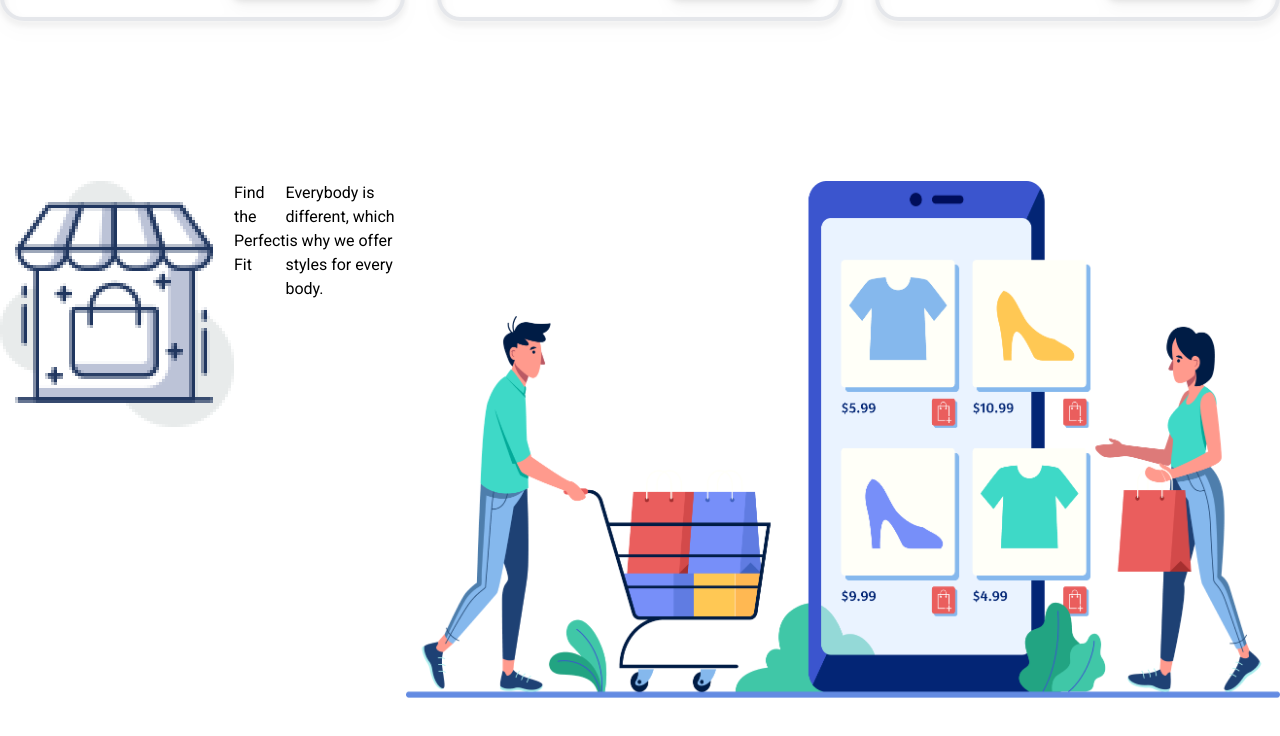
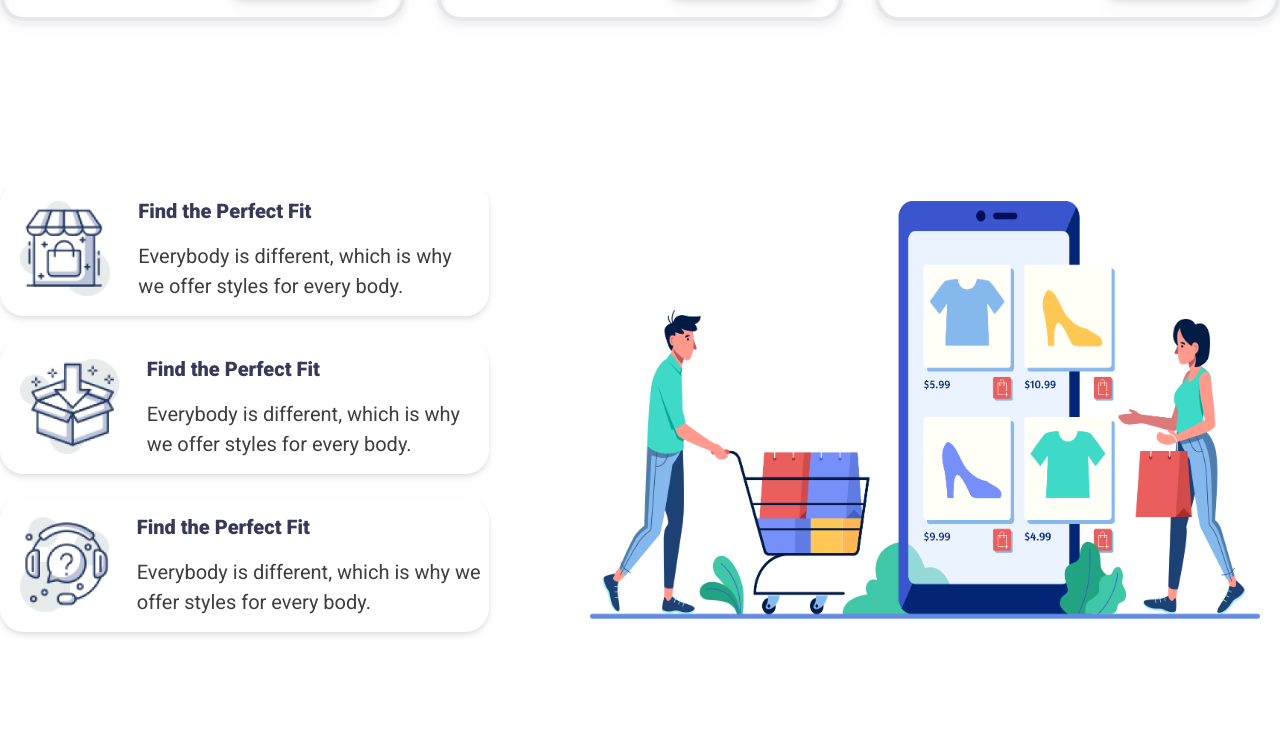
Before and after one commit to devsamim/penguin-fashion-tailwind, a plain HTML site: page index.html in a window 1280 px wide. Shown: the part 2256-2992 px from the top of the page. Drawn offline with nearby package versions, Linux system fonts and the light colour scheme.

Commit message:
penguin website complete for trailwind

```diff
--- a/index.html
+++ b/index.html
@@ -162,19 +162,41 @@
  </section>
  <!-- last section -->
  <section class="my-40 mb-20 max-w-7xl mx-auto">
+<!-- card ---1 -->
 <div class="flex">
-  <div>
-   <div class="flex">
-    <img src="icons/house.png" alt="">
-    <h3>Find the Perfect Fit</h3>
-    <p>Everybody is different, which is why we
+  <div class="space-y-4">
+   <div class="inline-flex rounded-3xl bg-white drop-shadow-md w-[489px] h-[135px]">
+    <img class="bg-cover p-5 items-center" src="icons/house.png" alt="">
+    <div>
+      <h3 class="text-xl font-extrabold text-[#363958] p-2 mt-2">Find the Perfect Fit</h3>
+    <p class=" text-[#3E3E3E] p-2 text-[20px]">Everybody is different, which is why we
       offer styles for every body.</p>
+    </div>
+   </div>
+   <!-- card -- 2 -->
+   <div class="inline-flex rounded-3xl bg-white drop-shadow-md w-[489px] h-[135px]">
+    <img class="bg-cover p-5" src="icons/box.png" alt="">
+    <div>
+      <h3 class="text-xl font-extrabold text-[#363958] p-2 mt-2">Find the Perfect Fit</h3>
+    <p class=" text-[#3E3E3E] p-2 text-[20px]">Everybody is different, which is why we
+      offer styles for every body.</p>
+    </div>
+   </div>
+   <!-- card 3-- -->
+   <div class="inline-flex rounded-3xl bg-white drop-shadow-md w-[489px] h-[135px]">
+    <img class="bg-cover p-5" src="icons/question.png" alt="">
+    <div>
+      <h3 class="text-xl font-extrabold text-[#363958] p-2 mt-2">Find the Perfect Fit</h3>
+    <p class=" text-[#3E3E3E] p-2 text-[20px]">Everybody is different, which is why we
+      offer styles for every body.</p>
+    </div>
    </div>
   </div>
-  <div>
-    <img src="images/shopping.png" alt="">
+  <div class="flex">
+    <img class="lg:w-full p-5" src="images/shopping.png" alt="">
   </div>
 </div>
+
  </section>
   </main>
   <footer>
```
